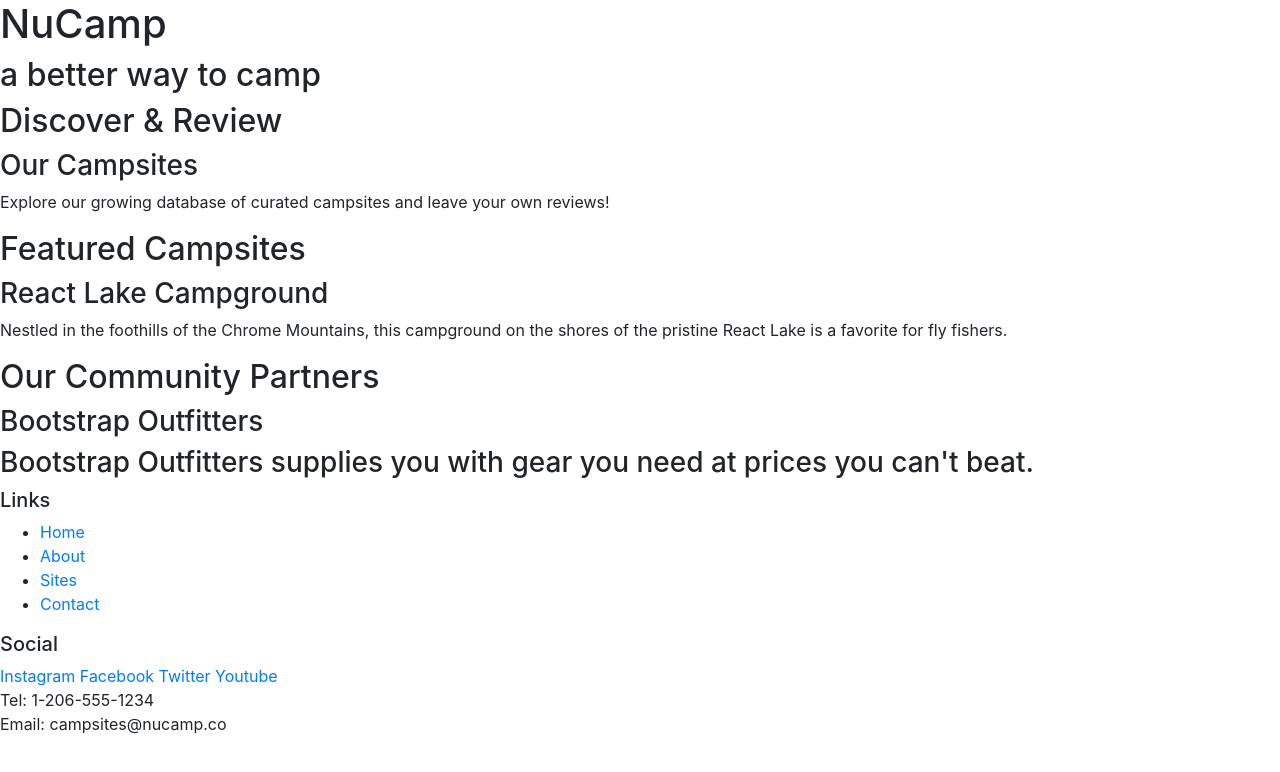
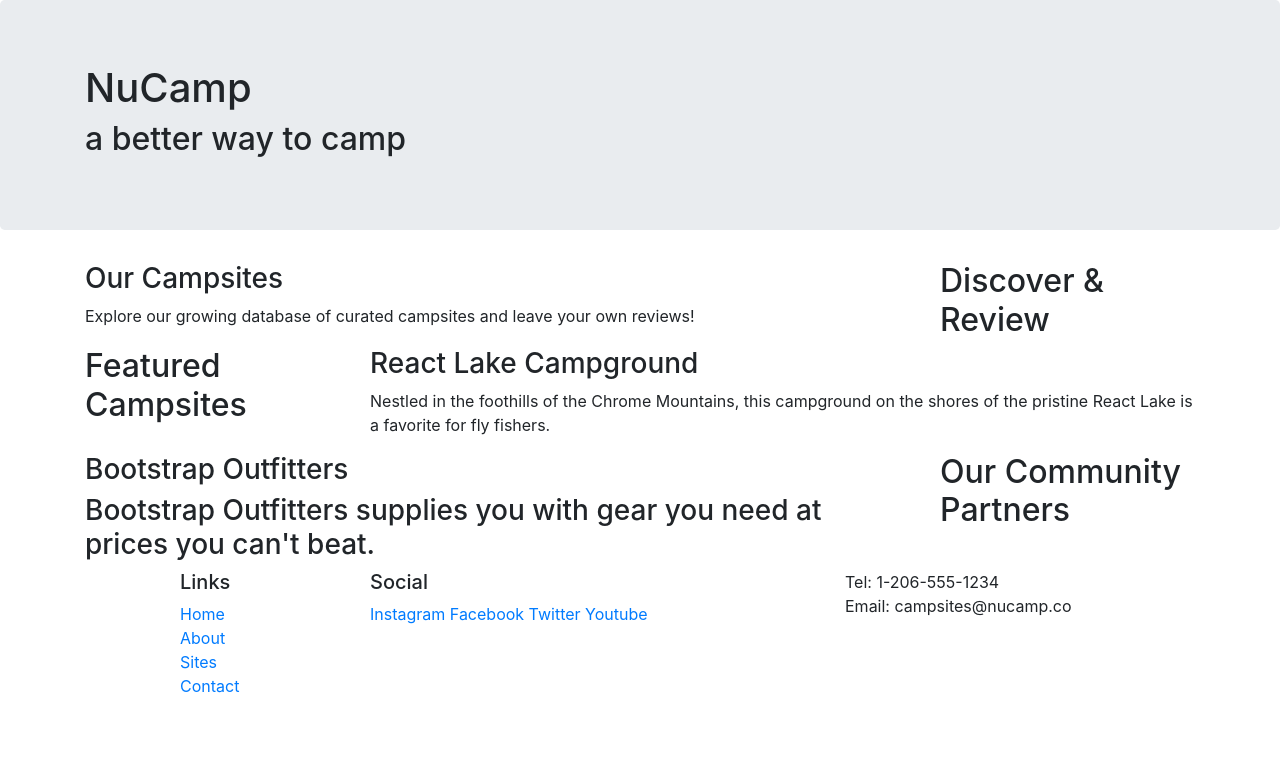
Before and after one commit to CassV22/NuCamp, a website: page index.html in a window 1280 px wide. Drawn offline with nearby package versions, Linux system fonts and the light colour scheme.

Commit message:
Bootstrap Grid Practice

```diff
--- a/index.html
+++ b/index.html
@@ -14,36 +14,59 @@
 
     <body>
 
-        <header>
-            <div>
+        <header class="jumbotron">
+            <div class="container">
+                <div class="row">
+                    <div class="col">
                         <h1>NuCamp</h1>
                         <h2>a better way to camp</h2>
                     </div>
+                </div>
+            </div>
         </header>
 
-        <div>
+        <div class="container">
+
+            <div class="row">
+                <div class="col-sm-4 col-md-3 order-sm-last">
                     <h2>Discover & Review</h2>
+                </div>
+                <div class="col">
                     <h3>Our Campsites</h3>
                     <p>Explore our growing database of curated campsites and leave your own reviews!</p>
                 </div>
+            </div>
 
-        <div>
+            <div class="row">
+                <div class="col-sm-4 col-md-3">
                     <h2>Featured Campsites</h2>
+                </div>
+                <div class="col">
                     <h3>React Lake Campground</h3>
                     <p>Nestled in the foothills of the Chrome Mountains, this campground on the shores of the pristine React
                      Lake is a favorite for fly fishers.</p>
                 </div>
+            </div>
 
-        <div>
+            <div class="row">
+                <div class="col-sm-4 col-md-3 order-sm-last">
                     <h2>Our Community Partners</h2>
+                </div>
+                <div class="col">
                     <h3>Bootstrap Outfitters</h3>
                     <h3>Bootstrap Outfitters supplies you with gear you need at prices you can't beat.</h3>
                 </div>
+            </div>
+        </div>
+
 
         <footer>
-            <div>
+
+            <div class="container">
+                <div class="row">
+                    <div class="col-4 col-sm-2 offset-1">
                         <h5>Links</h5>
-                <ul>
+                        <ul class="list-unstyled">
                             <li><a href="#">Home</a></li>
                             <li><a href="#">About</a></li>
                             <li><a href="#">Sites</a></li>
@@ -51,7 +74,7 @@
                         </ul>
                     </div>
 
-            <div>
+                    <div class="col-6 col-sm-5">
                         <h5>Social</h5>
                         <a href="http://instagram.com/">Instagram</a>
                         <a href="http://facebook.com/">Facebook</a>
@@ -59,9 +82,11 @@
                         <a href="http://youtube.com/">Youtube</a>
                     </div>
 
-            <div>
+                    <div class="col-sm-4">
                         Tel: 1-206-555-1234<br />
                         Email: campsites@nucamp.co
+                    </div>
+                </div>
             </div>
         </footer>
 
```
Lines whose indentation alone changed are shown as unchanged.
